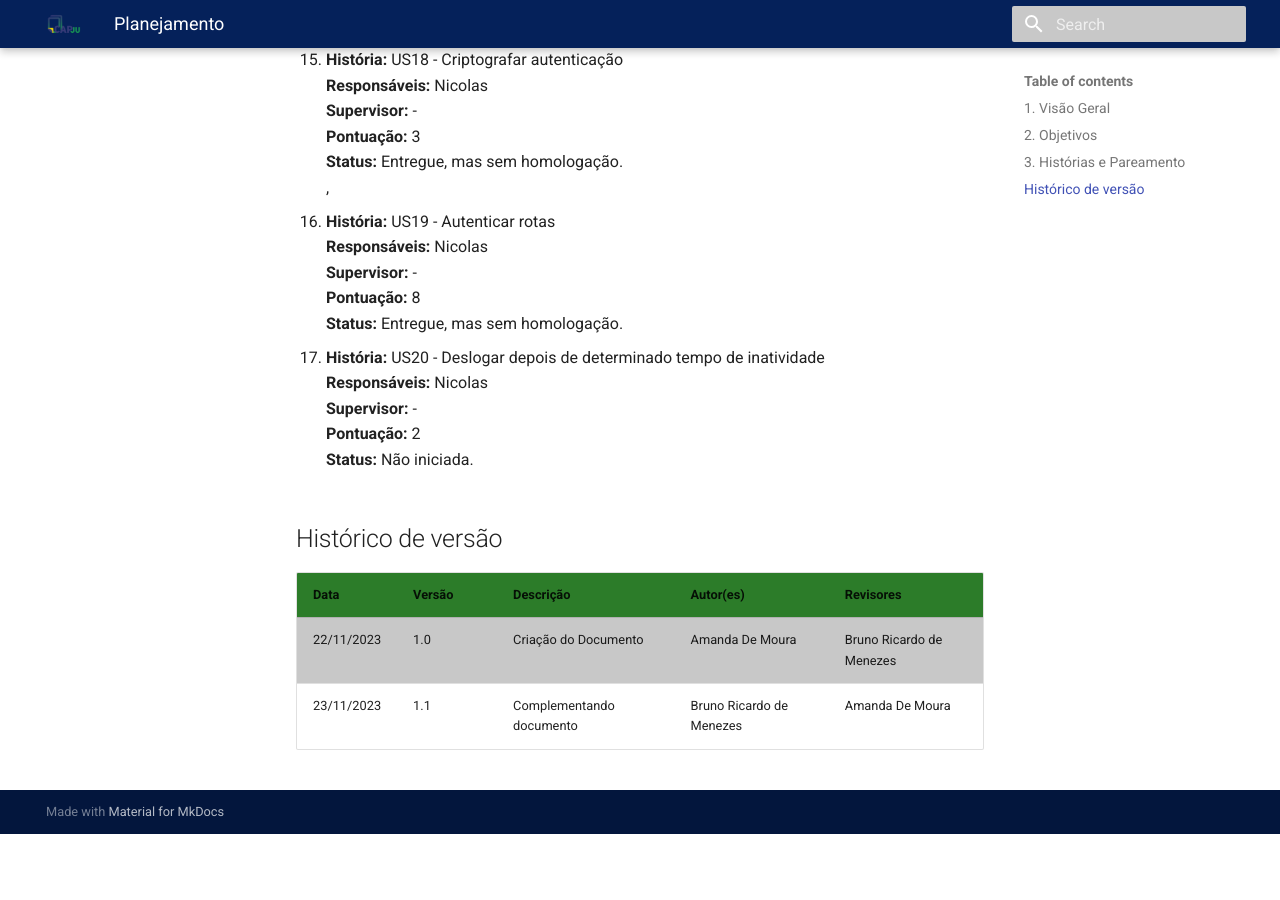
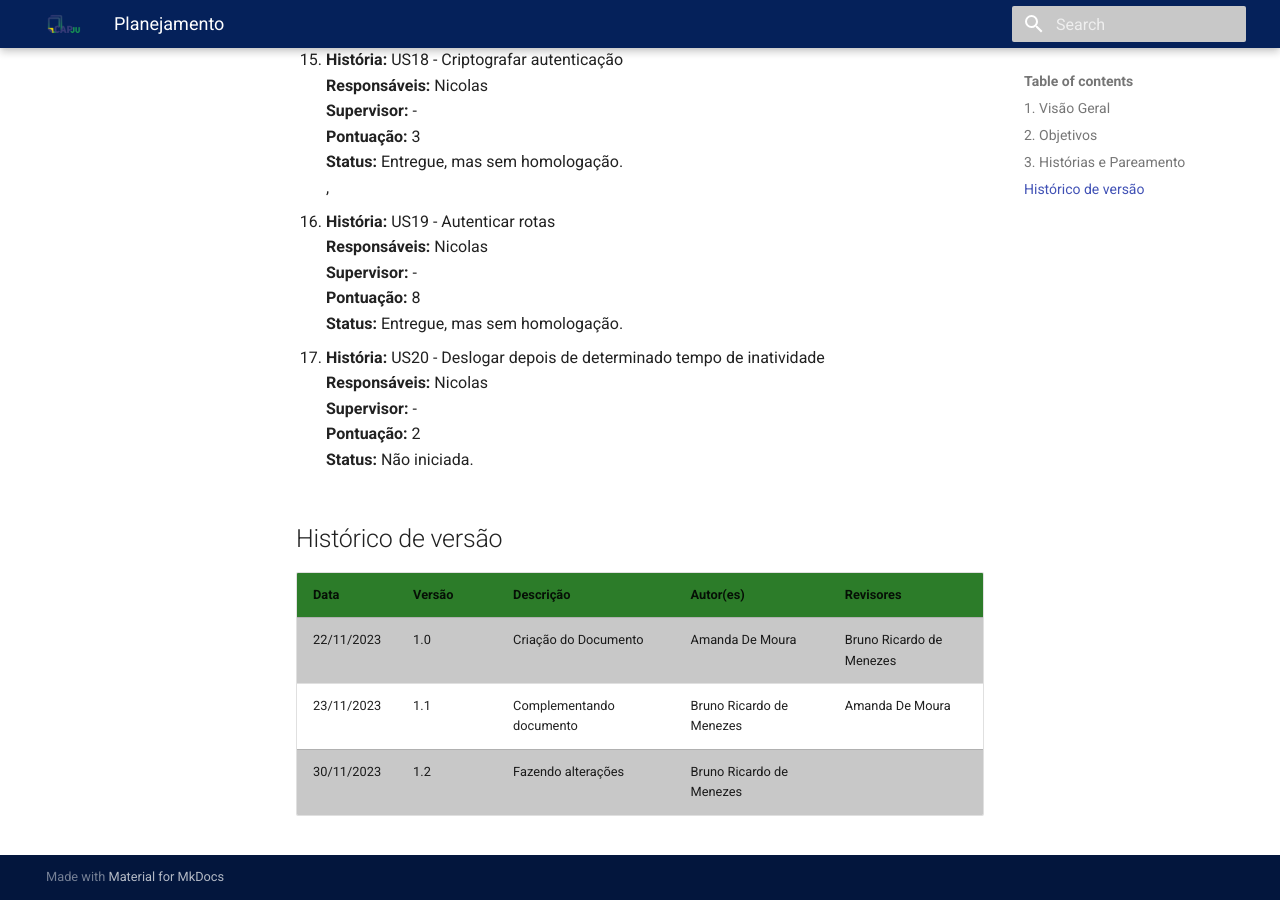
Before and after one commit to fga-eps-mds/2023-2-CAPJu-Doc, an MkDocs documentation site: the page built from docs/relatorios/sprints/sprint07/planning.md, in a window 1280 px wide and 900 px high, scrolled down 2597 px. Built offline with MkDocs 1.6.1 and Material for MkDocs 9.7.7, drawn with Linux system fonts in a browser that asks for light colours; before the commit the page ends 3431 px from its top, so only the background shows below that; some of the changed lines change nothing that is shown.

Commit message:
Corrigindo comentários

```diff
--- a/docs/relatorios/sprints/sprint07/planning.md
+++ b/docs/relatorios/sprints/sprint07/planning.md
@@ -60,7 +60,7 @@
 
 8. **História:** US09 - Atualização e visualização de status do processo <br/>
 **Responsáveis:** Daniel e Leandro <br/>
-**Supervisor:** XX <br/>
+**Supervisor:** Inexistente <br/>
 **Pontuação:** 02 <br/>
 **Status:** Entregue. <br/>
 
@@ -123,3 +123,4 @@
 | ---- | ---- | ---- | ---- | ---- |
 | 22/11/2023 | 1.0 | Criação do Documento | Amanda De Moura | Bruno Ricardo de Menezes
 | 23/11/2023 | 1.1 | Complementando documento | Bruno Ricardo de Menezes | Amanda De Moura
+| 30/11/2023 | 1.2 | Fazendo alterações | Bruno Ricardo de Menezes |
```
